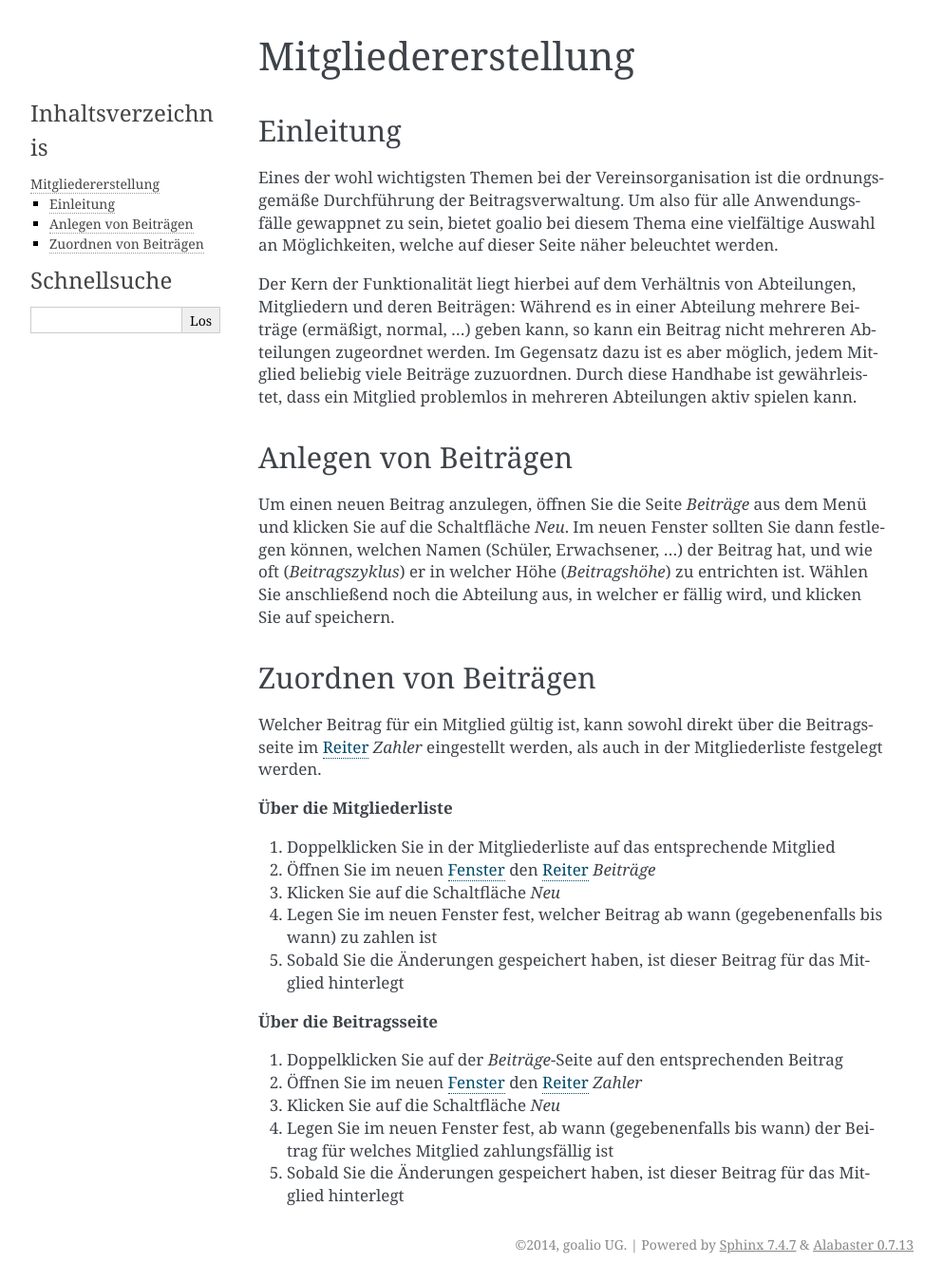
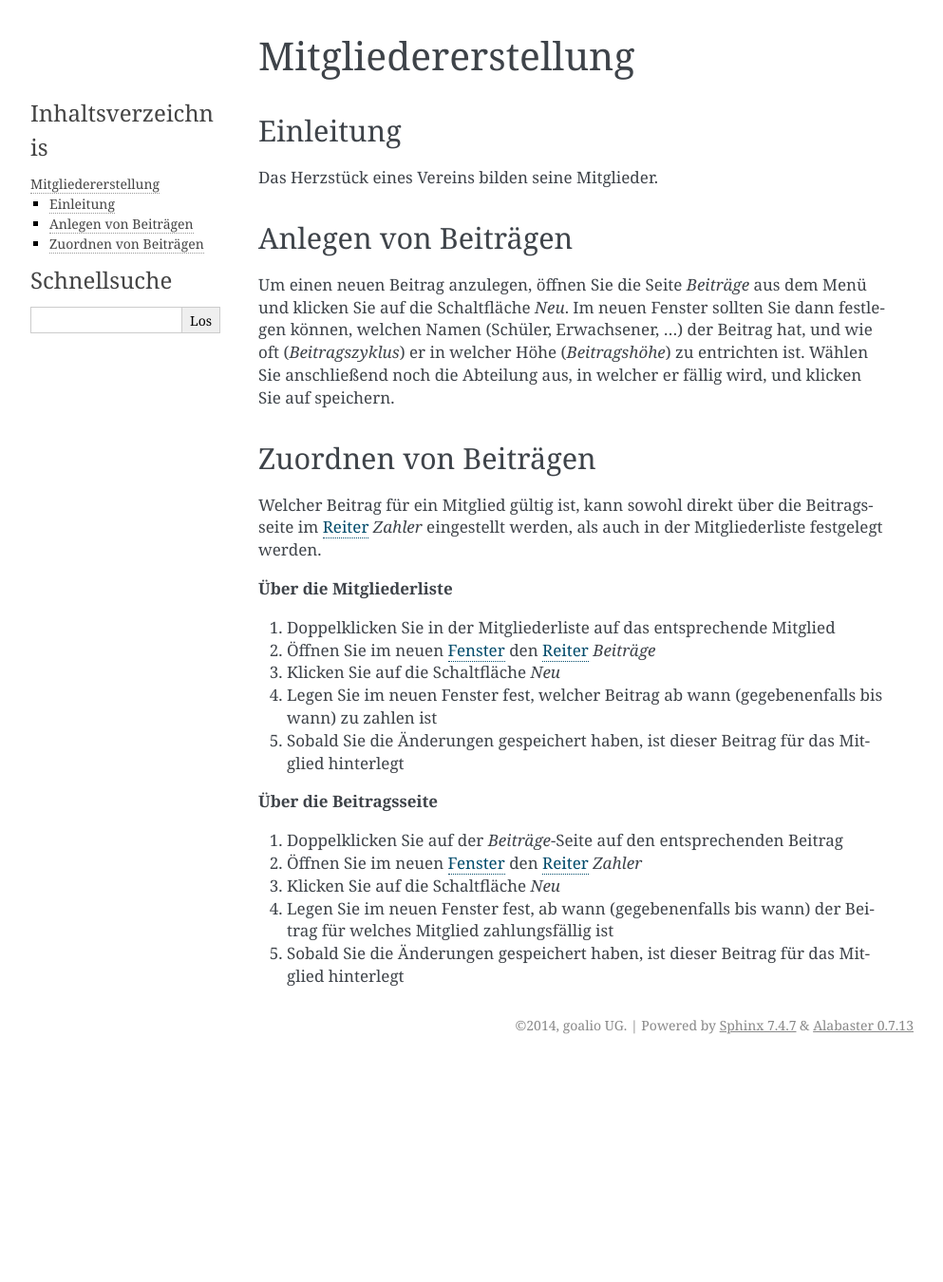
Before and after one commit to goalio/docs, a Sphinx documentation site: the page built from docs/module/mitglieder/erstellen.rst, in a window 1280 px wide. Shown: the whole page at 95% size, without its empty margins (148-1141 px from the left). Built offline with Sphinx 7.4.7, drawn with Linux system fonts in a browser that asks for light colours; formulas are drawn with MathJax 3; pages that are not in the unit, such as notebooks, are missing from menus; after the commit the page ends 1119 px from its top, so only the background shows below that.

Commit message:
Update erstellen.rst

```diff
--- a/docs/module/mitglieder/erstellen.rst
+++ b/docs/module/mitglieder/erstellen.rst
@@ -4,9 +4,7 @@ Mitgliedererstellung
 Einleitung
 ----------
 
-Eines der wohl wichtigsten Themen bei der Vereinsorganisation ist die ordnungsgemäße Durchführung der Beitragsverwaltung. Um also für alle Anwendungsfälle gewappnet zu sein, bietet goalio bei diesem Thema eine vielfältige Auswahl an Möglichkeiten, welche auf dieser Seite näher beleuchtet werden.
-
-Der Kern der Funktionalität liegt hierbei auf dem Verhältnis von Abteilungen, Mitgliedern und deren Beiträgen: Während es in einer Abteilung mehrere Beiträge (ermäßigt, normal, ...) geben kann, so kann ein Beitrag nicht mehreren Abteilungen zugeordnet werden. Im Gegensatz dazu ist es aber möglich, jedem Mitglied beliebig viele Beiträge zuzuordnen. Durch diese Handhabe ist gewährleistet, dass ein Mitglied problemlos in mehreren Abteilungen aktiv spielen kann.
+Das Herzstück eines Vereins bilden seine Mitglieder.
 
 Anlegen von Beiträgen
 ---------------------
```
